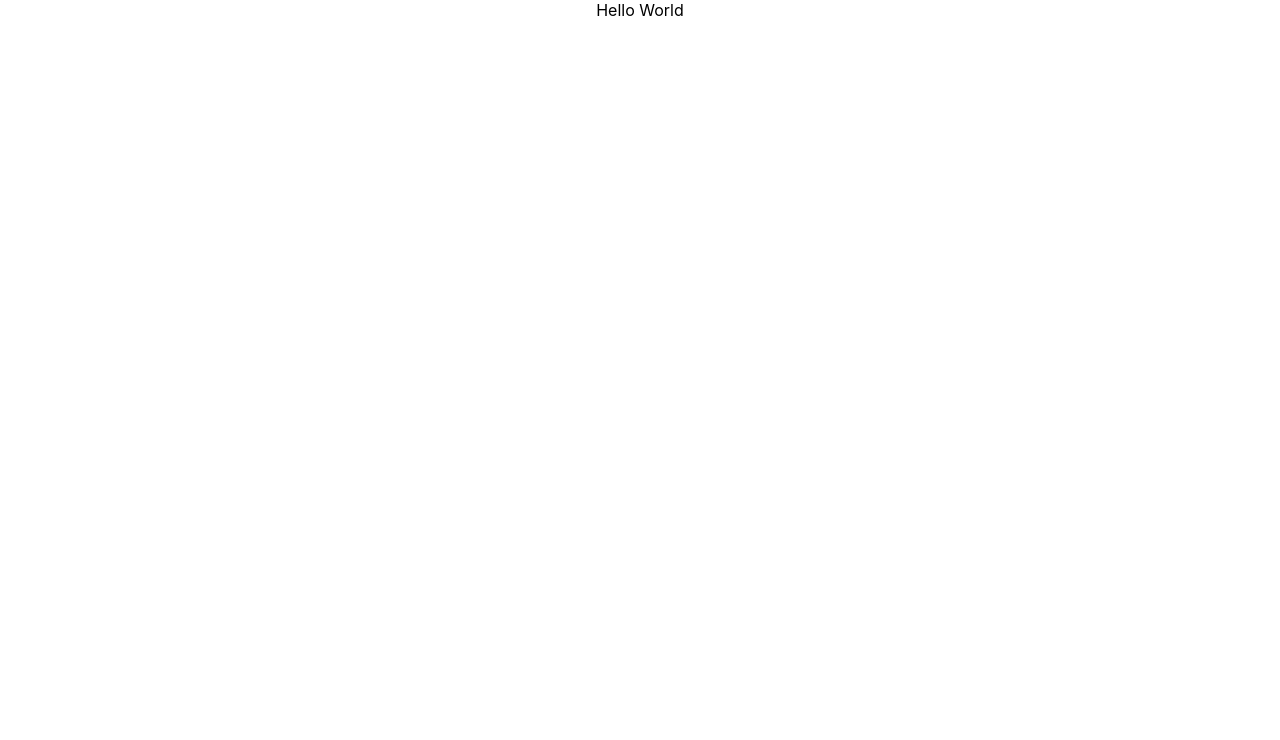
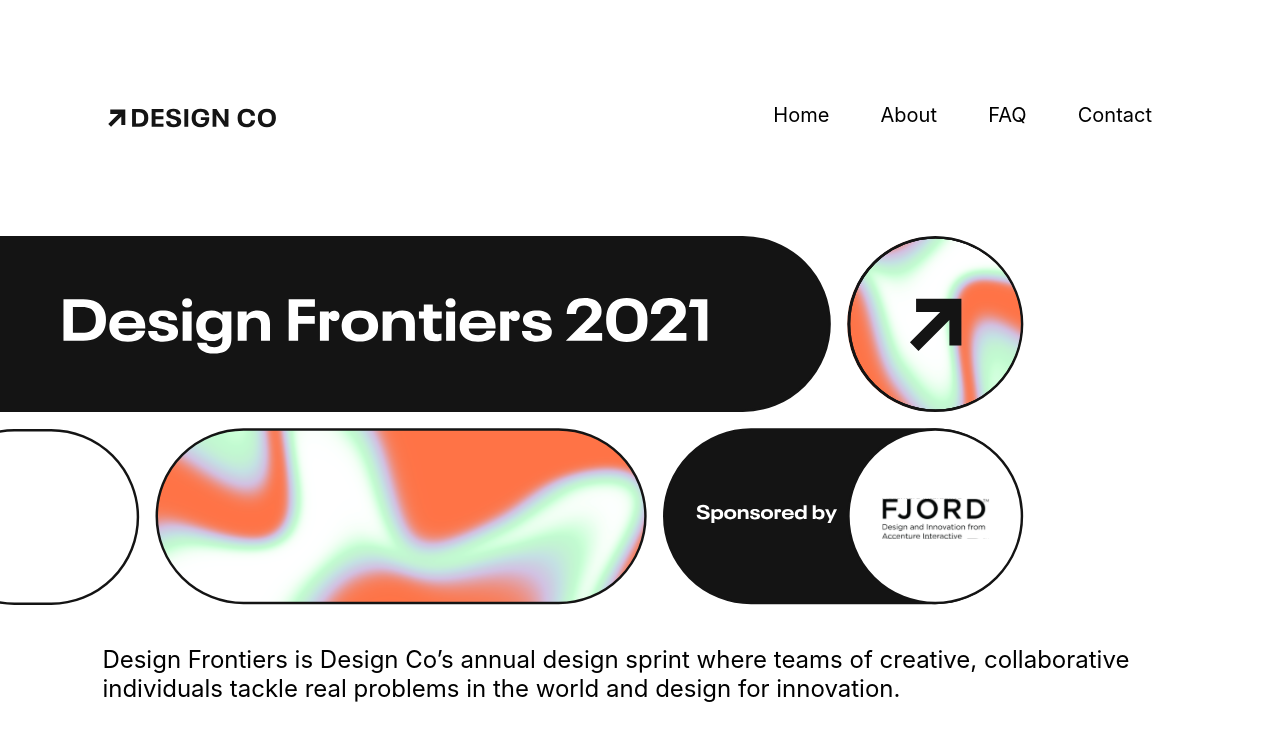
Before and after one commit to ucsddesignco/frontiers2021, a React (Create React App) app: page / in a window 1280 px wide. Shown: the top 740 px of the page. Built offline with nearby package versions, Linux system fonts and the light colour scheme.

Commit message:
Updates to Landing/Navbar

```diff
--- a/src/App.js
+++ b/src/App.js
@@ -1,9 +1,11 @@
 import "./App.css";
+import Landing from "./components/Landing.js"
 
 function App() {
   return (
     <div>
-      <div className="App">Hello World</div>
+      <div className="App"></div>
+      <Landing></Landing>
     </div>
   );
 }
--- a/src/components/Landing.js
+++ b/src/components/Landing.js
@@ -1,7 +1,27 @@
 import React from "react";
+import { Grid } from '@material-ui/core';
+import "./stylesheet.css";
+import Navbar from "./Navbar.js";
+import DesignCo from "../assets/images/dco-logo.svg";
+import Banner from "../assets/images/frontiers-banner.svg"
 
 function Landing() {
-  return <div></div>;
+  return (
+    <div className="row">
+      <div className="Landing">
+        <div className="logo"/>
+        <Navbar></Navbar>
+      </div>
+
+      <div className="landing-container">
+        <div className="banner"/>
+      </div>
+      <div className="row">
+        <div className="landing-text">Design Frontiers is Design Co’s annual design sprint where teams of creative, collaborative individuals tackle real problems in the world and design for innovation.</div>
+      </div>
+
+    </div>
+  )
 }
 
 export default Landing;
--- a/src/components/Navbar.js
+++ b/src/components/Navbar.js
@@ -1,20 +1,22 @@
 import React from "react";
+import { Grid } from '@material-ui/core';
+import "./stylesheet.css";
 
 function Navbar() {
   return (
-    <div>
+    <div className="navcontainer">
       <ul id="nav">
         <li>
-          <a href="#">Home</a>
+          <a href="#" className="navtext">Home</a>
         </li>
         <li>
-          <a href="#">About</a>
+          <a href="#" className="navtext">About</a>
         </li>
         <li>
-          <a href="#">FAQ</a>
+          <a href="#" className="navtext">FAQ</a>
         </li>
         <li>
-          <a href="#">Contact</a>
+          <a href="#" className="navtext">Contact</a>
         </li>
       </ul>
     </div>
--- /dev/null
+++ b/src/components/stylesheet.css
@@ -0,0 +1,62 @@
+
+body {
+    margin: 0px;
+    padding: 0px;
+}
+
+/********* NavBar ********/
+.navcontainer {
+    display: flex;
+    width: 100%;
+    justify-content: flex-end;
+}
+
+#nav {
+    display: flex;
+    margin: 6vw 6vw 0px 0px;
+    flex-direction: row;
+    justify-self: end;
+}
+
+#nav, .navtext {
+    padding: 2vw;
+    list-style-type: none;
+    text-decoration: none;
+    font-size: 1.25rem;
+    color: black;
+}
+
+/********* NavBar ********/
+.Landing {
+    display: flex;
+}
+
+.logo {
+    display: flex;
+    height: 31px;
+    min-width: 240px;
+    background-image: url("../assets/images/dco-logo.svg");
+    justify-self: flex-start;
+    margin: 8vw 0px 8vw 8vw;
+    background-repeat: no-repeat;
+
+}
+
+.landing-container {
+    height: 30vw;
+    width: 80%;
+}
+
+.banner {
+    background-image: url("../assets/images/frontiers-banner.svg");
+    background-size: 100%;
+    padding: 12em;
+    background-repeat: no-repeat;
+}
+
+.landing-text {
+    display: flex;
+    font-size: 1.5rem;
+    justify-self: center;
+    margin: 2vw 8vw 8vw;
+}
```
